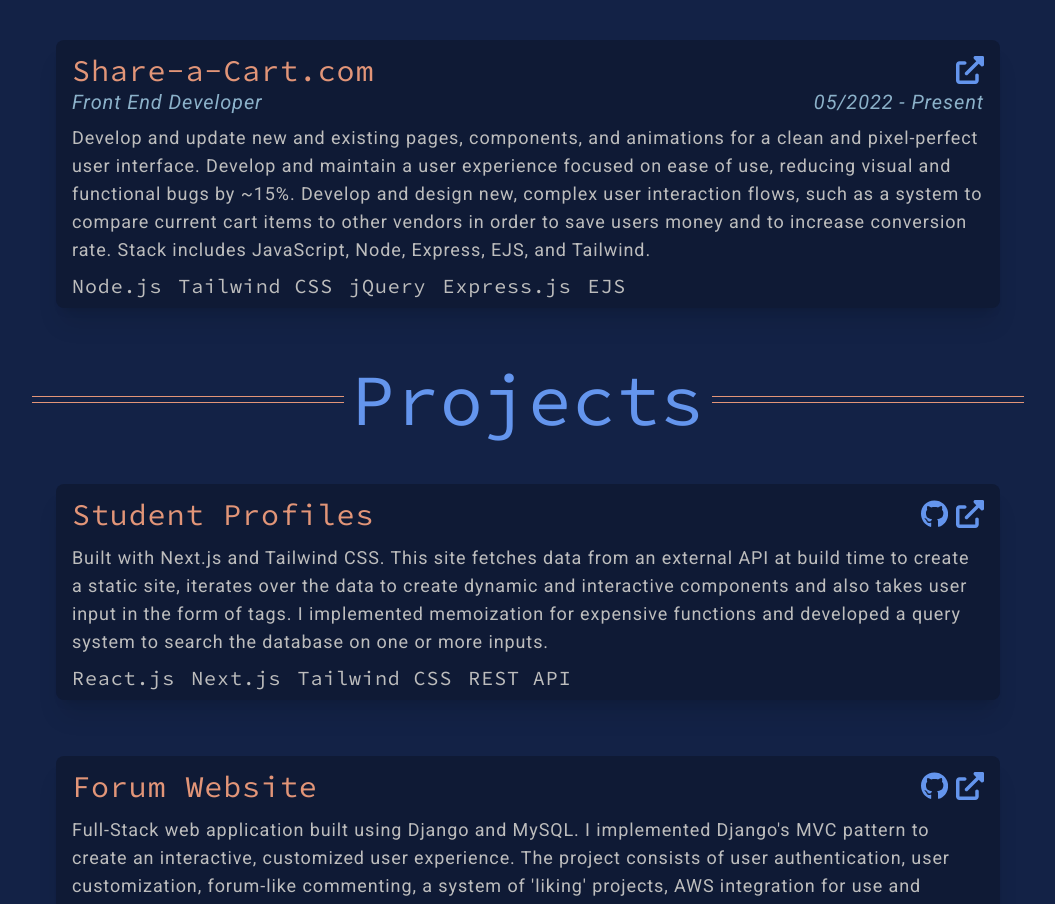
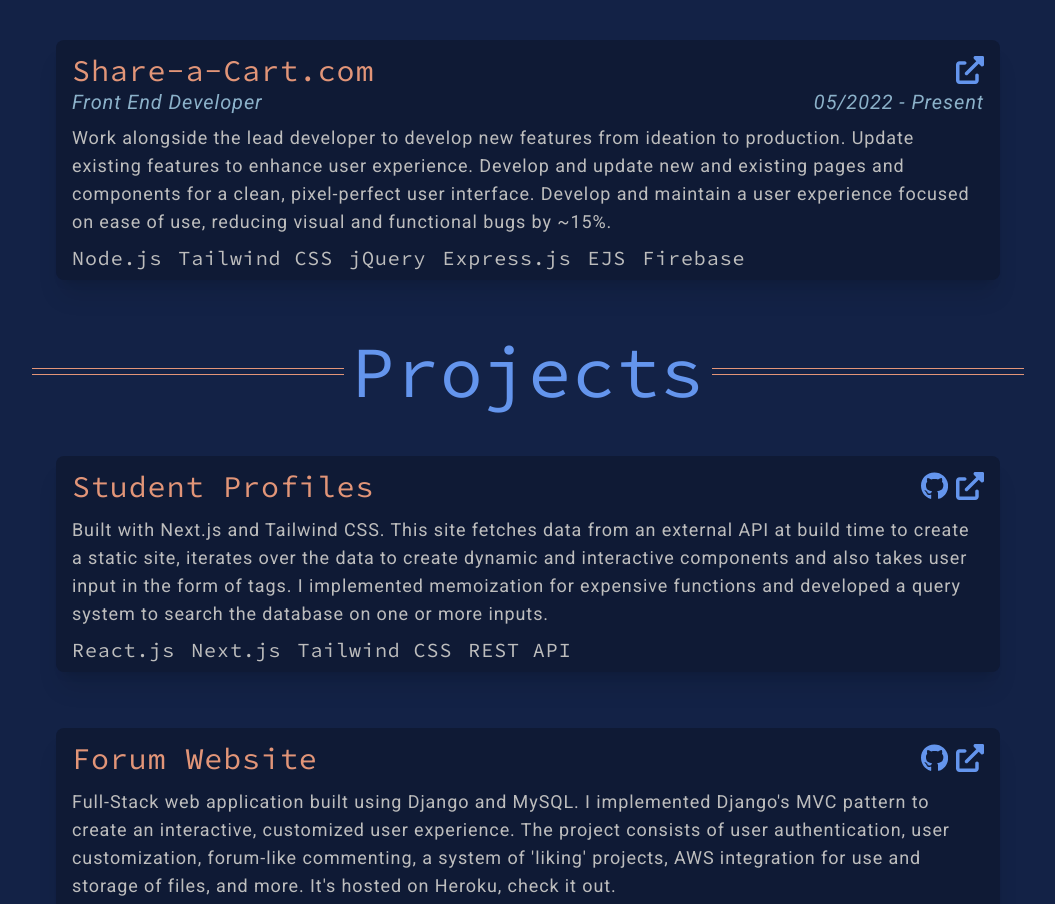
Before and after one commit to zaneaw/portfolio, a Next.js app: page / in a window 1280 px wide. Shown: the part 960-1864 px from the top of the page, without its empty margins (112-1167 px from the left). Built offline with nearby package versions, Linux system fonts and the light colour scheme; a web font is replaced by a local one.

Commit message:
update to share-a-cart work stuff

```diff
--- a/data/workData.js
+++ b/data/workData.js
@@ -1,8 +1,8 @@
 const workData = [
     {
         title: 'Share-a-Cart.com',
-        desc: 'Develop and update new and existing pages, components, and animations for a clean and pixel-perfect user interface. Develop and maintain a user experience focused on ease of use, reducing visual and functional bugs by ~15%. Develop and design new, complex user interaction flows, such as a system to compare current cart items to other vendors in order to save users money and to increase conversion rate. Stack includes JavaScript, Node, Express, EJS, and Tailwind.',
-        stack: ['Node.js', 'Tailwind CSS', 'jQuery', 'Express.js', 'EJS'],
+        desc: 'Work alongside the lead developer to develop new features from ideation to production. Update existing features to enhance user experience. Develop and update new and existing pages and components for a clean, pixel-perfect user interface. Develop and maintain a user experience focused on ease of use, reducing visual and functional bugs by ~15%.',
+        stack: ['Node.js', 'Tailwind CSS', 'jQuery', 'Express.js', 'EJS', 'Firebase'],
         sourceCode: '',
         youtube: '',
         liveSiteUrl: 'https://share-a-cart.com/',
```
